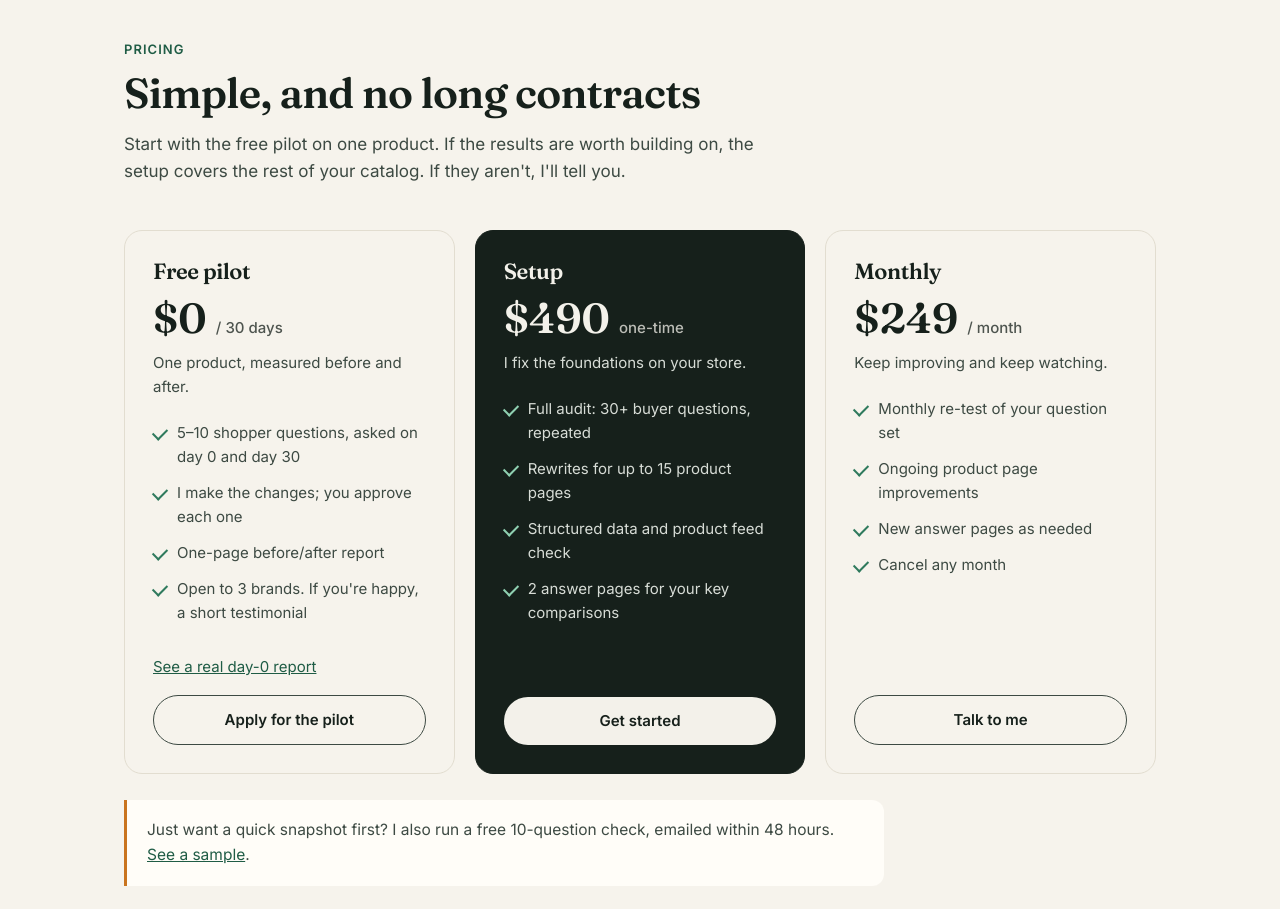
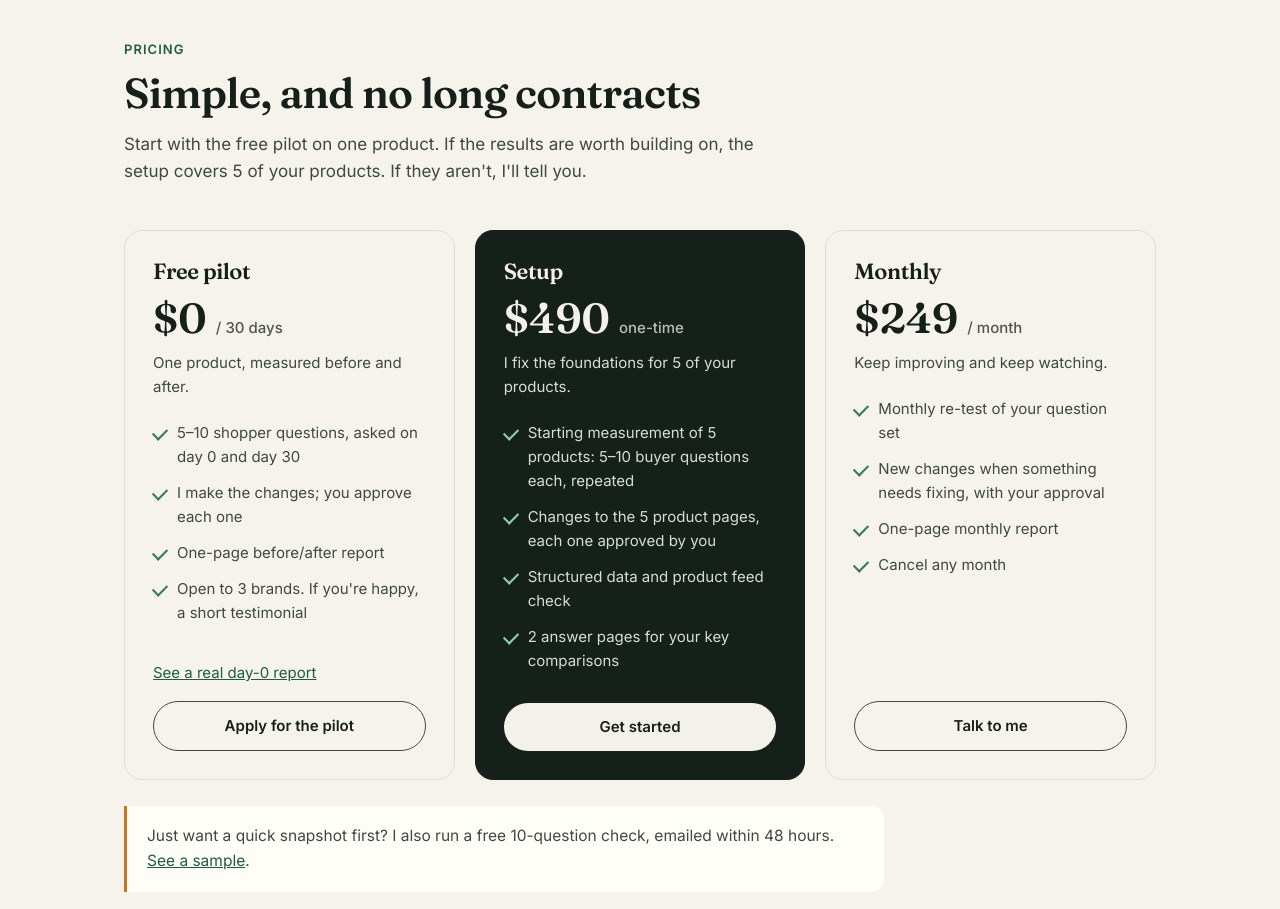
Before and after one commit to EduardoBravodeLaguna/pickedfirst-site, a plain HTML site: page index.html in a window 1280 px wide. Shown: the part 3340-4249 px from the top of the page. Drawn offline with Linux system fonts and the light colour scheme.

Commit message:
Update pricing details in index.html

```diff
--- a/index.html
+++ b/index.html
@@ -289,7 +289,7 @@ footer .wrap{display:flex;justify-content:space-between;gap:16px;flex-wrap:wrap}
       <div class="section-head">
         <div class="eyebrow">Pricing</div>
         <h2>Simple, and no long contracts</h2>
-        <p>Start with the free pilot on one product. If the results are worth building on, the setup covers the rest of your catalog. If they aren't, I'll tell you.</p>
+        <p>Start with the free pilot on one product. If the results are worth building on, the setup covers 5 of your products. If they aren't, I'll tell you.</p>
       </div>
       <div class="plans">
         <div class="plan">
@@ -303,15 +303,15 @@ footer .wrap{display:flex;justify-content:space-between;gap:16px;flex-wrap:wrap}
         <div class="plan featured">
           <h3>Setup</h3>
           <div class="price">$490 <span>one-time</span></div>
-          <p>I fix the foundations on your store.</p>
-          <ul><li>Full audit: 30+ buyer questions, repeated</li><li>Rewrites for up to 15 product pages</li><li>Structured data and product feed check</li><li>2 answer pages for your key comparisons</li></ul>
+          <p>I fix the foundations for 5 of your products.</p>
+          <ul><li>Starting measurement of 5 products: 5&ndash;10 buyer questions each, repeated</li><li>Changes to the 5 product pages, each one approved by you</li><li>Structured data and product feed check</li><li>2 answer pages for your key comparisons</li></ul>
           <a class="btn" href="#contact">Get started</a>
         </div>
         <div class="plan">
           <h3>Monthly</h3>
           <div class="price">$249 <span>/ month</span></div>
           <p>Keep improving and keep watching.</p>
-          <ul><li>Monthly re-test of your question set</li><li>Ongoing product page improvements</li><li>New answer pages as needed</li><li>Cancel any month</li></ul>
+          <ul><li>Monthly re-test of your question set</li><li>New changes when something needs fixing, with your approval</li><li>One-page monthly report</li><li>Cancel any month</li></ul>
           <a class="btn ghost" href="#contact">Talk to me</a>
         </div>
       </div>
```
